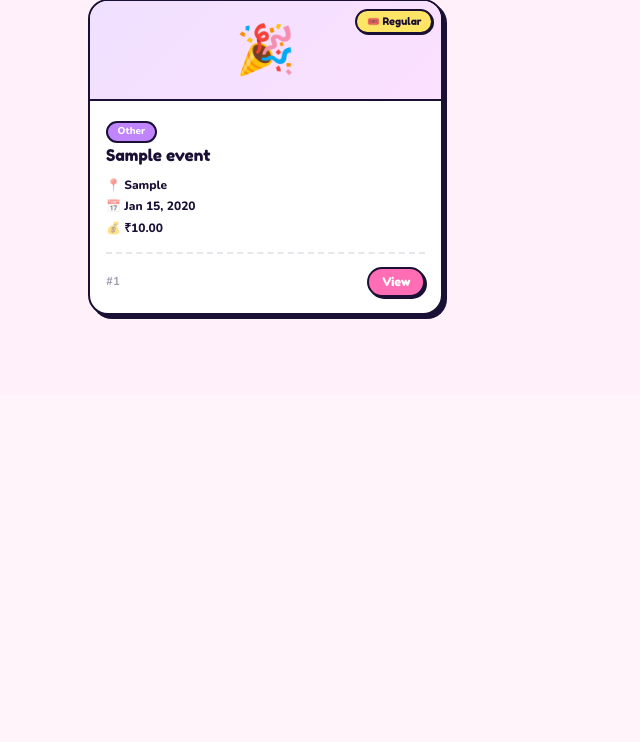
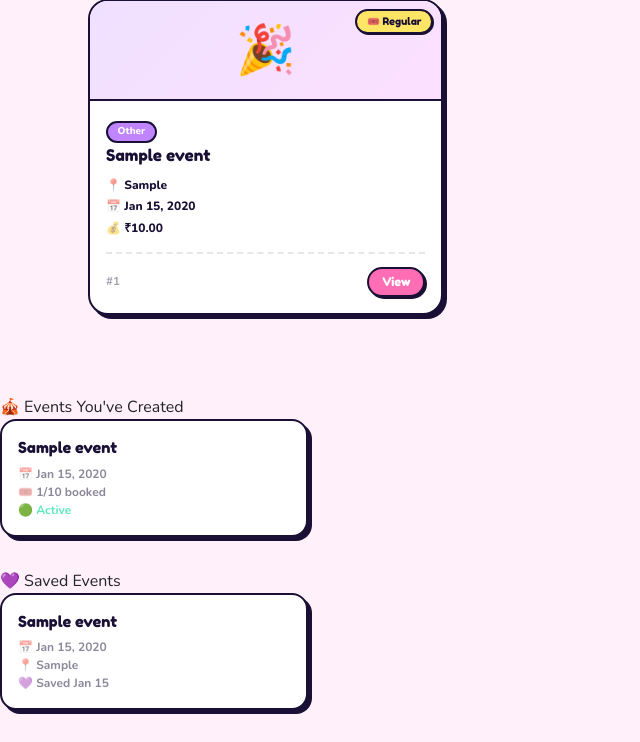
Before and after one commit to Himanshu-029/EVENT-MANAGEMENT-SYSTEM, a Django app: page /accounts/profile/ in a window 1280 px wide. Shown: the part 1083-1825 px from the top of the page, without its empty margins (0-640 px from the left). Before the commit the page ends 1402 px from the top, so only its background shows below. Run offline with Django 5.2, Linux system fonts and the light colour scheme; a user stored in the database is signed in; tables that the repository leaves empty hold one stand-in row (values such as "Sample post"); grey boxes marked "Sample" are stand-in pictures; some web fonts are replaced.

Commit message:
feat: date filter, social proof, waitlist, profile upgrade

```diff
--- a/event_management/events/models.py
+++ b/event_management/events/models.py
@@ -150,6 +150,24 @@ class SavedEvent(models.Model):
 
     def __str__(self):
         return f"{self.user.username} saved {self.event.title}"
+
+
+
+# ══════════════════════════════════════
+# WAITLIST
+# ══════════════════════════════════════
+class Waitlist(models.Model):
+    user     = models.ForeignKey(User, on_delete=models.CASCADE)
+    event    = models.ForeignKey(Event, on_delete=models.CASCADE)
+    joined_at= models.DateTimeField(auto_now_add=True)
+
+    class Meta:
+        unique_together = ['user', 'event']
+
+    def __str__(self):
+        return f"{self.user.username} waiting for {self.event.title}"
+
+
 
 
 # ══════════════════════════════════════
--- a/event_management/events/templates/events/event_detail.html
+++ b/event_management/events/templates/events/event_detail.html
@@ -353,6 +353,10 @@
 
             {% else %}
               <div class="alert-y2k alert-full">😔 Event is Full!</div>
+              <a href="{% url 'toggle_waitlist' event.id %}"
+                style="display:block;text-align:center;margin-top:.8rem;background:var(--lemon);border:2.5px solid var(--dark);border-radius:100px;padding:.65rem;font-family:'Fredoka One',cursive;font-size:.95rem;color:var(--dark);text-decoration:none;box-shadow:3px 3px 0 var(--dark);transition:all .2s;">
+                🔔 Join Waitlist
+              </a>
             {% endif %}
 
             <!-- Save Button -->
--- a/event_management/events/templates/events/home.html
+++ b/event_management/events/templates/events/home.html
@@ -292,7 +292,9 @@ body::before { display: none !important; }
             Capacity: <b>{{ event.capacity }}</b>
           </div>
           <div class="card-footer-y2k">
-            <span style="font-family:'Fredoka One',cursive;font-size:0.8rem;color:rgba(26,16,53,0.35)">#{{ forloop.counter }}</span>
+            <span style="font-family:'Fredoka One',cursive;font-size:.78rem;color:rgba(26,16,53,.45);">
+              💜 {{ event.save_count }} interested
+            </span>
             <a href="{% url 'event_detail' event.id %}" class="btn-view-pop">View Event!</a>
           </div>
         </div>
--- a/event_management/events/templates/events/profile.html
+++ b/event_management/events/templates/events/profile.html
@@ -299,4 +299,54 @@
 
 </div>
 
+
+<!-- ── CREATED EVENTS ── -->
+  {% with created=request.user.event_set.all %}
+  {% if created %}
+  <div class="profile-section-title">🎪 Events You've Created</div>
+  <div style="display:grid;grid-template-columns:repeat(auto-fill,minmax(250px,1fr));gap:1rem;margin-bottom:2rem;">
+    {% for event in created %}
+    <a href="{% url 'event_detail' event.id %}" style="text-decoration:none;">
+      <div style="background:#fff;border:2.5px solid #1a1035;border-radius:16px;padding:1rem;box-shadow:4px 4px 0 #1a1035;transition:all .2s;" onmouseover="this.style.transform='translate(-3px,-3px)';this.style.boxShadow='7px 7px 0 #1a1035'" onmouseout="this.style.transform='';this.style.boxShadow='4px 4px 0 #1a1035'">
+        <div style="font-family:'Fredoka One',cursive;font-size:.95rem;color:#1a1035;margin-bottom:.3rem;">{{ event.title|truncatechars:30 }}</div>
+        <div style="font-size:.75rem;font-weight:700;color:rgba(26,16,53,.5);">
+          📅 {{ event.date|date:"M d, Y" }}<br>
+          🎟️ {{ event.total_booked }}/{{ event.capacity }} booked<br>
+          {% if event.status == 'finished' %}
+            <span style="color:#ff7f6e;">🏁 Finished</span>
+          {% else %}
+            <span style="color:#5ee7bf;">🟢 Active</span>
+          {% endif %}
+        </div>
+      </div>
+    </a>
+    {% endfor %}
+  </div>
+  {% endif %}
+  {% endwith %}
+
+  <!-- ── SAVED EVENTS ── -->
+  {% with saved=request.user.savedevent_set.all %}
+  {% if saved %}
+  <div class="profile-section-title">💜 Saved Events</div>
+  <div style="display:grid;grid-template-columns:repeat(auto-fill,minmax(250px,1fr));gap:1rem;margin-bottom:2rem;">
+    {% for item in saved %}
+    <a href="{% url 'event_detail' item.event.id %}" style="text-decoration:none;">
+      <div style="background:#fff;border:2.5px solid #1a1035;border-radius:16px;padding:1rem;box-shadow:4px 4px 0 #1a1035;transition:all .2s;" onmouseover="this.style.transform='translate(-3px,-3px)';this.style.boxShadow='7px 7px 0 #1a1035'" onmouseout="this.style.transform='';this.style.boxShadow='4px 4px 0 #1a1035'">
+        <div style="font-family:'Fredoka One',cursive;font-size:.95rem;color:#1a1035;margin-bottom:.3rem;">{{ item.event.title|truncatechars:30 }}</div>
+        <div style="font-size:.75rem;font-weight:700;color:rgba(26,16,53,.5);">
+          📅 {{ item.event.date|date:"M d, Y" }}<br>
+          📍 {{ item.event.location }}<br>
+          💜 Saved {{ item.saved_at|date:"M d" }}
+        </div>
+      </div>
+    </a>
+    {% endfor %}
+  </div>
+  {% endif %}
+  {% endwith %}
+
+
+
+
 {% endblock %}
--- a/event_management/events/urls.py
+++ b/event_management/events/urls.py
@@ -60,4 +60,8 @@ urlpatterns = [
     path('test-404/', views.test_404),
     path('test-500/', views.test_500),
 
+
+    # ---Saved Event Wishlist---
+    path('event/<int:id>/waitlist/', views.toggle_waitlist, name='toggle_waitlist'),
+
 ]
--- a/event_management/events/views.py
+++ b/event_management/events/views.py
@@ -22,7 +22,7 @@ from openpyxl.styles import Font, PatternFill, Alignment
 from datetime import timedelta
 from .models import (Event, Booking, TicketTier, UserProfile, OTPVerification,
                      SavedEvent, OrganizerPayout, TermsAcceptance, CommissionRecord,
-                     EventModerator, EventReport)
+                     EventModerator, EventReport, Waitlist)
 
 
 def geocode_location(location):
@@ -62,6 +62,16 @@ def event_list(request):
     if query:
         events = events.filter(title__icontains=query)
 
+    # Date filter
+    date_filter = request.GET.get('date_filter', '').strip()
+    now = timezone.now()
+    if date_filter == 'today':
+        events = events.filter(date__date=now.date())
+    elif date_filter == 'week':
+        events = events.filter(date__gte=now, date__lte=now + timedelta(days=7))
+    elif date_filter == 'month':
+        events = events.filter(date__gte=now, date__lte=now + timedelta(days=30))
+
     paginator = Paginator(events, 6)
     page_obj  = paginator.get_page(request.GET.get('page'))
 
@@ -69,6 +79,7 @@ def event_list(request):
         'page_obj':          page_obj,
         'selected_category': category,
         'query':             query,
+        'date_filter':       date_filter,
     })
 
 
@@ -147,6 +158,27 @@ def saved_events(request):
         user=request.user
     ).order_by('-saved_at').select_related('event')
     return render(request, 'events/saved_events.html', {'saved': saved})
+
+
+# ══════════════════════════════════════
+# WAITLIST
+# ══════════════════════════════════════
+@login_required
+def toggle_waitlist(request, id):
+    event = get_object_or_404(Event, id=id)
+
+    if event.seats_left > 0:
+        messages.info(request, "Seats are available! Book directly instead.")
+        return redirect('event_detail', id=id)
+
+    obj, created = Waitlist.objects.get_or_create(user=request.user, event=event)
+    if not created:
+        obj.delete()
+        messages.success(request, "Removed from waitlist.")
+    else:
+        messages.success(request, "Added to waitlist! 🎉 We'll notify you if a spot opens.")
+    return redirect('event_detail', id=id)
+
 
 
 # ══════════════════════════════════════
```
Also changed, not shown: event_management/events/templates/events/event_list.html (+9 -0 lines), event_management/events/migrations/0014_waitlist.py (added).
